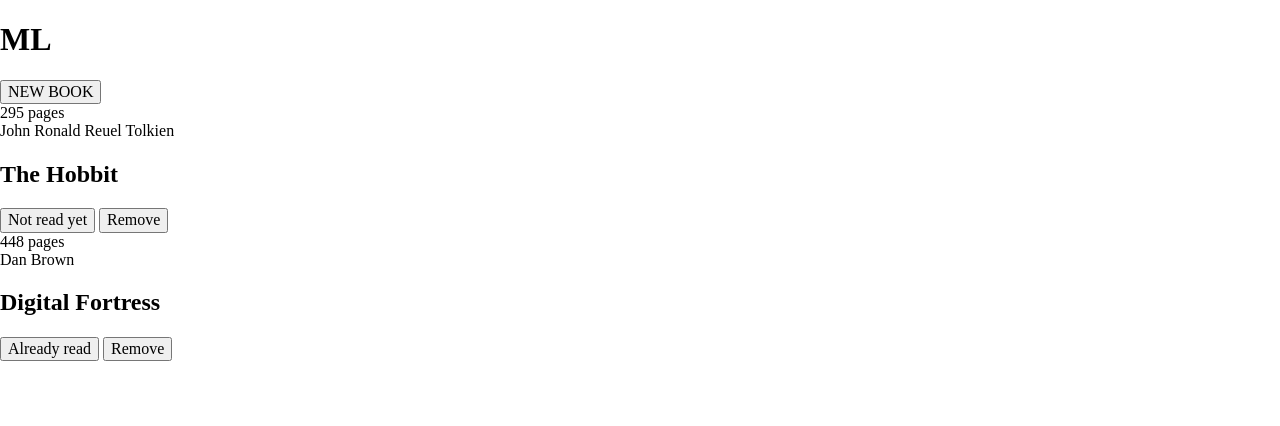
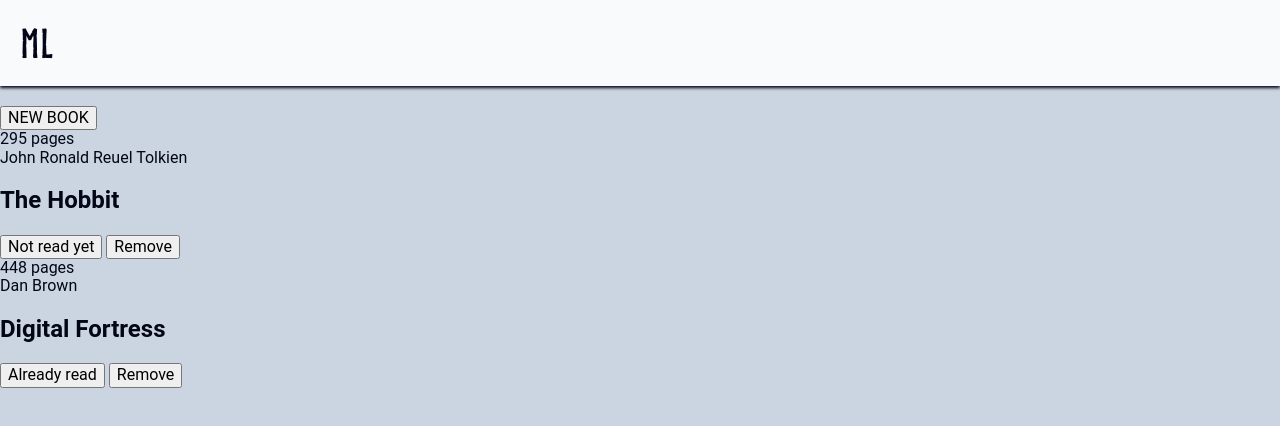
Before and after one commit to Motya22/odin-library, a plain HTML site: page index.html in a window 1280 px wide. Drawn offline with Linux system fonts and the light colour scheme.

Commit message:
Add header styles

```diff
--- a/index.html
+++ b/index.html
@@ -3,7 +3,7 @@
   <head>
     <meta charset="UTF-8" />
     <meta name="viewport" content="width=device-width, initial-scale=1.0" />
-    <title>Library App</title>
+    <title>My Library App</title>
     <link rel="stylesheet" href="styles.css" />
     <script defer src="script.js"></script>
   </head>
--- a/styles.css
+++ b/styles.css
@@ -351,8 +351,45 @@ template {
 }
 
 /* MY STYLES */
+@import url('https://fonts.googleapis.com/css2?family=Roboto:wght@400;700&display=swap');
+
+@font-face {
+  font-family: norsebold;
+  src: url('./assets/fonts/norse-bold-webfont.woff2') format('woff2'),
+    url('./assets/fonts/norse-bold-webfont.woff') format('woff');
+  font-weight: bold;
+  font-style: normal;
+}
+
+:root {
+  --text-color: #020617;
+  --bg-color: #cbd5e1;
+  --white-color: #f8fafc;
+}
+
 * {
   box-sizing: border-box;
+}
+
+body {
+  font-family: 'Roboto', sans-serif;
+  background-color: var(--bg-color);
+  color: var(--text-color);
+}
+
+/* HEADER */
+.header {
+  background-color: var(--white-color);
+  padding: 20px;
+  box-shadow: 0px 2px 3px var(--text-color);
+}
+.header:not(:last-child) {
+  margin-bottom: 20px;
+}
+.header__logo {
+  font-family: norsebold;
+  font-size: 2.5rem;
+  margin: 0;
 }
 
 /* MODAL */
```
Also changed, not shown: assets/fonts/norse-bold-webfont.woff (added), assets/fonts/norse-bold-webfont.woff2 (added).
